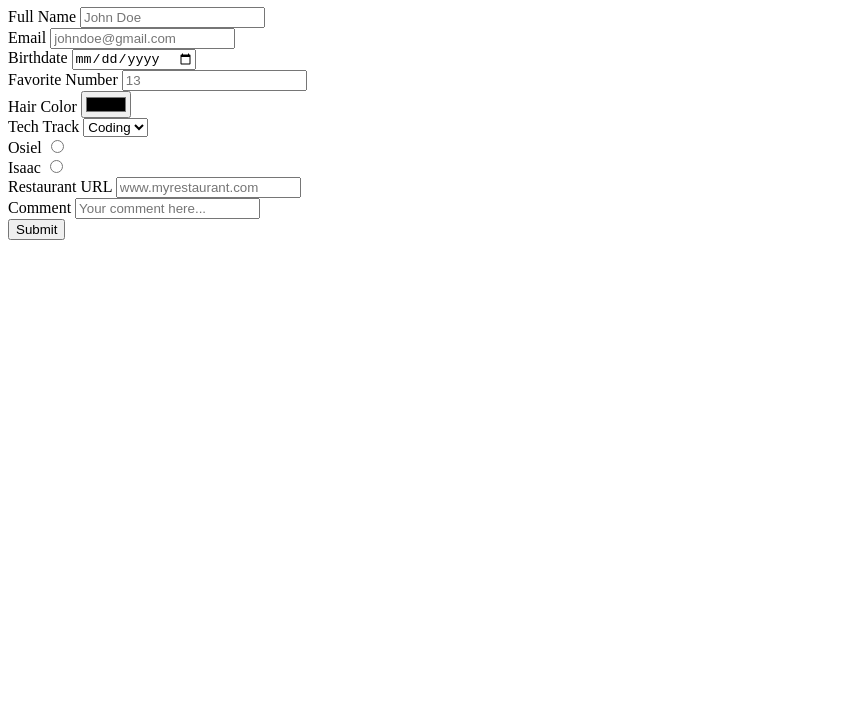
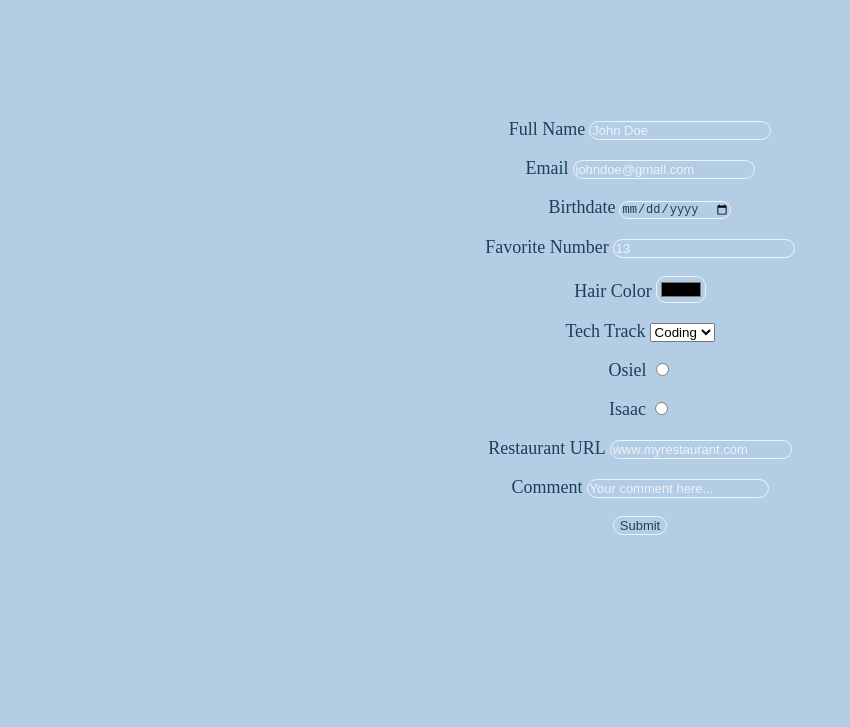
Before and after one commit to PhatNgo13/Coding-Quiz, a plain HTML site: page index.html in a window 1280 px wide. Shown: the part 73-800 px from the top of the page, without its empty margins (0-850 px from the left). Drawn offline with Linux system fonts and the light colour scheme.

Commit message:
push to master

```diff
--- a/index.html
+++ b/index.html
@@ -5,6 +5,7 @@
     <meta http-equiv="X-UA-Compatible" content="IE=edge">
     <meta name="viewport" content="width=device-width, initial-scale=1.0">
     <title>Coding Quiz</title>
+    <link rel="stylesheet" href="style.css">
 </head>
 <body>
     <header>
@@ -12,31 +13,43 @@
     </header>
 
     <form>
+        <div class="row">
+            <div class="input">
                 <label for="name">Full Name</label>
-        <input type="text" name="name" placeholder="John Doe" required><br>
+                <input type="text" name="name" placeholder="John Doe" required><br><br>
+
                 <label for="email">Email</label>
-        <input type="email" name="email" placeholder="johndoe@gmail.com" required><br>
+                <input type="email" name="email" placeholder="johndoe@gmail.com" required><br><br>
+
                 <label for="date">Birthdate</label>
-        <input type="date" id="date"><br>
+                <input type="date" id="date"><br><br>
+
                 <label for="fnumber">Favorite Number</label>
-        <input type="number" name="fnumber" placeholder="13" required><br>
+                <input type="number" name="fnumber" placeholder="13" required><br><br>
                 <label for="hcolor">Hair Color</label>
-        <input type="color" name="hcolor" placeholder="Black" required><br>
+                <input type="color" name="hcolor" placeholder="Black" required><br><br>
+
                 <label for="Ttrack">Tech Track</label>
                     <select name="Ttrack">
                         <option value="Coding">Coding</option>
                         <option value="BA">BA</option>
                         <option value="Cyber">Cyber</option>
-            </select><br>
+                    </select><br><br>
+
                 <label for="osiel">Osiel</label>
-        <input type="radio" id="osiel" name="osiel"><br>
+                <input type="radio" id="osiel" name="osiel"><br><br>
                 <label for ="isaac">Isaac</label>
-        <input type="radio" id="isaac" name="isaac"><br>
+                <input type="radio" id="isaac" name="isaac"><br><br>
+
                 <label for="url">Restaurant URL</label>
-        <input type="url" name="url" placeholder="www.myrestaurant.com" required><br>
+                <input type="url" name="url" placeholder="www.myrestaurant.com" required><br><br>
+
                 <label for="comment">Comment</label>
-        <input type="textarea" id="comment" placeholder="Your comment here..."><br>
-        <input type="submit" value="Submit"
+                <input type="textarea" id="comment" placeholder="Your comment here..."><br><br>
+
+                <input type="submit" value="Submit">
+            </div>
+        </div>
     </form>
 </body>
 </html>
--- a/style.css
+++ b/style.css
@@ -0,0 +1,40 @@
+body{
+    margin: 0;
+    padding: 0;
+    background-color: #b3cde4;
+}
+
+header{
+    text-align: center;
+    color: #001b2e;
+}
+
+form{
+    text-align: center;
+    background: linear-gradient(#b3cde4,#b3cde4,#b3cde4);
+    width: 100%;
+    height: 80vh;
+    background-position: center;
+    background-repeat: no-repeat;
+    background-size: cover;
+    position: relative;
+    display: flex;
+    align-items: center;
+    justify-content: center;
+}
+
+input{
+    font-size: small;
+    border: 1px solid #eef3f9;
+    border-radius: 10px;
+    color: #1d3f58;
+    background: transparent;
+}
+::placeholder{
+    color: #eef3f9;
+}
+
+label{
+    color: #1d3f58;
+    font-size: large;
+}
```
Lines whose indentation alone changed are shown as unchanged.
